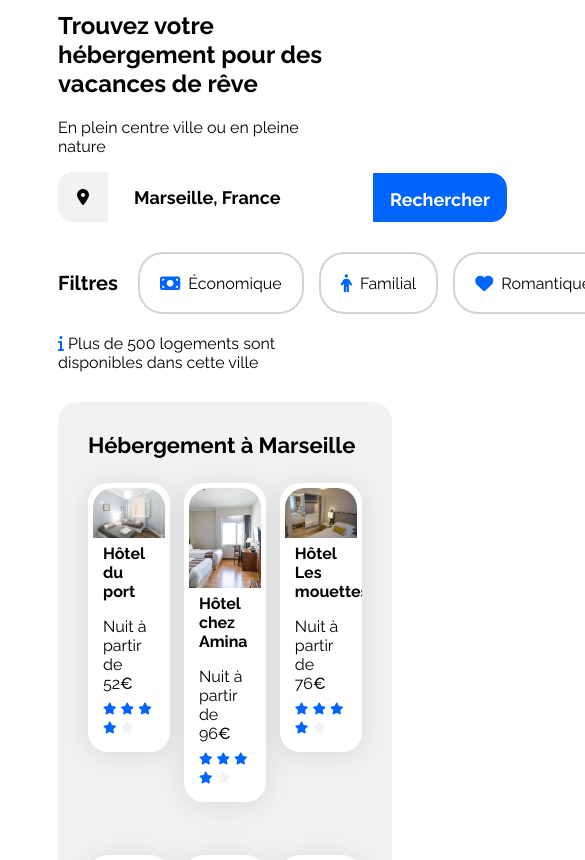
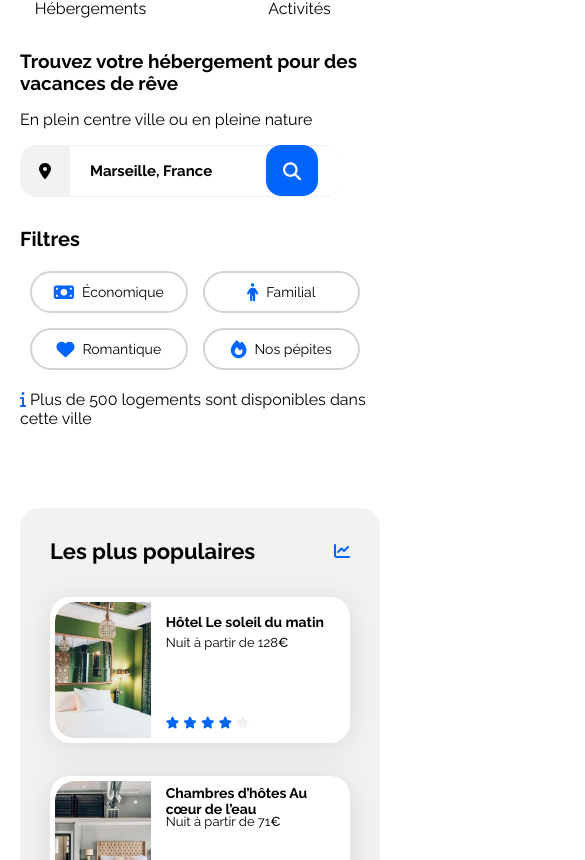
Before and after one commit to DorianSeb/Booki, a plain HTML site: page index.html in a window 390 px wide. Shown: the part 100-960 px from the top of the page, 585 px wide, since content can reach past the window. Drawn offline with Linux system fonts and the light colour scheme.

Commit message:
Version smartphone en cours

```diff
--- a/css/style.css
+++ b/css/style.css
@@ -72,12 +72,14 @@ nav a:hover {
 /********************* FORMULAIRE/RECHERCHE *********************/
 
 form {
-    width: 377px;
+    width: 320px;
     height: 50px;
     display: flex;
     align-items: center;
-    gap: 24px;
-    border-top: 5px black;
+    border-top: solid 1px #F2F2F2 !important;
+    border-bottom: solid 1px #F2F2F2 !important;
+    border-radius: 15px;
+
 }
 
 /***** Background logo *****/
@@ -101,8 +103,41 @@ label {
     color: black !important;
     /* Change la couleur du texte tapé en noir */
     font-size: 16px;
+    padding-left: 20px;
 }
 
+form button {
+    width: auto;
+    height: 51px;
+    padding: 15px 16px;
+    /* haut/bas gauche/droite */
+    gap: 10px;
+    background-color: #0065FC;
+    border: 1px solid #0065FC;
+    border-radius: 0 15px 15px 0;
+    font-family: 'Raleway', sans-serif;
+    font-weight: 700;
+    font-size: 18px;
+    text-align: center;
+    color: #ffffff;
+}
+.search-button .fa-solid.fa-magnifying-glass {
+    display: none;
+  }
+  form .destination-text {
+    border-left: none;
+    border-right: none;
+    border-top: 1px;
+    color: #F2F2F2;
+    border-bottom: 1px;
+    color: #F2F2F2;
+    font-family: 'raleway', sans-serif;
+    font-size: 18px;
+    font-weight: 700;
+}
+input::placeholder {
+    color: black;
+}
 /******************** FILTRES ********************/
 
 /***** Style global******/
@@ -160,43 +195,6 @@ label {
     border-color: #d3d3d3;
     /* Bordure grise par défaut */
 }
-
-
-form .destination-text {
-    border-left: none;
-    border-right: none;
-    border-top: 1px;
-    color: #F2F2F2;
-    border-bottom: 1px;
-    color: #F2F2F2;
-    font-family: 'raleway', sans-serif;
-    font-size: 18px;
-    font-weight: 700;
-
-
-}
-
-input::placeholder {
-    color: black;
-}
-
-form button {
-    width: auto;
-    height: 49px;
-    padding: 15px 16px;
-    /* haut/bas gauche/droite */
-    gap: 10px;
-    background-color: #0065FC;
-    border: 1px solid #0065FC;
-    border-radius: 0 15px 15px 0;
-    font-family: 'Raleway', sans-serif;
-    font-weight: 700;
-    font-size: 18px;
-    line-height: 21.13px;
-    text-align: center;
-    color: #ffffff;
-}
-
 /****************** CARDS *******************/
 
 .section-title {
@@ -388,6 +386,7 @@ footer .column ul li a {
 @media (max-width: 1024px) {
     .hebergements-and-populaires {
         flex-direction: column;
+        margin-right: 50px;
     }
 
     .hebergements {
@@ -416,9 +415,118 @@ footer .column ul li a {
     .populaires-cards .card-subtitle {
         font-size: 13px;
     }
+    .activites {
+        justify-content: center;
+    }
+    .activites-cards {
+        grid-template-columns: repeat(4, minmax(29px, 1fr));
+    }
+    .activites img {
+        max-height: 200px;
+        min-height: 200px;
+    }
+    article .card {
+        max-height: 265.5px;
+    }
+
+    .card-title {
+    display: flex;
+    align-items: center;
+    height: 19.5px;
+}
 }
 
 /* Small devices (phones, less than 768px) */
-@media (max-width: 767.98px) {
-    /* ... */
+@media (max-width: 768px) {
+   body {
+    margin: 0px;
+   }
+   .main-container {
+    margin: 0px;
+    padding: 0 20px;
+
+   }
+    header {
+        flex-direction: column; /* j'ai vu que quelauun avait fait block je ne sais pas si c'est bien ?*/
+    }
+    .logo {
+        margin: auto; /* ici je ne comprends pas pourquoi c'est la seule solution pour centrer. j'ai vraiment trouvé par hasard. Pourquoi on utilises pas un center ? */
+    }
+    nav a:hover {
+        color:#0065FC;
+        border-bottom: solid #0065FC 10px; /* ne s'affiche pas je ne comprends pas*/
+        padding-bottom: 22px;
+    }
+    nav {
+        flex-direction: column;
+        align-items: center;
+    }
+    nav ul {
+        display: flex;
+        justify-content: center;
+        padding: 0px;
+    }
+    nav ul li {
+        width: 50%;
+        gap: 0px;
+        text-align: center;
+        font-size: 16px;
+    }
+    h1 {
+        font-size: 19px;
+        weight: 335px;
+    }
+    .form button {
+        border-radius: 15px;
+    }
+    p {
+        font-size: 16px;
+    }
+    #destination {
+        font-size: 15px;
+        }
+    button {
+        justify-content: center; /* Centre le contenu (icône) */
+        gap: 0; /* Supprime l'espace pour l'icône seule */
+    }
+    .form button span {
+        display: none;
+    }
+    .search-button .fa-solid.fa-magnifying-glass {
+        display: inline;
+        color: white;
+      }
+    .search-button i {
+        margin: 0; /* Ajuste les marges autour de l'icône */
+    }
+    .search-bar .form button .fa-search {
+        display: block;
+    }
+    .filters-title {
+        display: flex;
+        flex-direction: column;
+        align-items: flex-start;
+    }
+    .filter-buttons {
+        display: flex;
+        flex-wrap: wrap;
+        justify-content: center;
+    }
+    .filter-buttons .filter-btn {
+        width: 45%;
+        font-size: 14px;
+    }
+    .hebergements-and-populaires {
+        flex-direction: column-reverse;
+    }
+    .populaires-cards {
+        flex-direction: column;
+    }
+    .populaires-cards a {
+        width: 100%;
+    }
+
+
+
+
 }
--- a/index.html
+++ b/index.html
@@ -19,7 +19,8 @@
 
         <header>
             <a href="index.html" class="logo">
-                <img src="images/logo/booki.png" alt="Logo Booki">
+                <img src="images/logo/booki.png" alt="Logo Booki"/>
+            </a>
             <nav>
                 <ul>
                     <li><a href="#hebergements">Hébergements</a></li>
@@ -39,7 +40,10 @@
                         <i class="fa-solid fa-location-dot"></i>
                     </label>
                     <input type="text" class="destination-text" id="destination" name="destination" placeholder="Marseille, France" required>
-                    <button type="submit" class="search-button">Rechercher</button>
+                    <button type="submit" class="search-button">
+                        <span>Rechercher</span>
+                        <i class="fa-solid fa-magnifying-glass" alt="Icone de loupe"></i>
+                    </button>
                 </form>
 
                 <section class="filters-section">
@@ -291,25 +295,25 @@
                     <a href="#">
                         <article class="card">
                             <img src="./images/activites/reno-laithienne.jpg" alt="image du Vieux-Port de Marseille">
-                            <h3>Vieux-Port</h3>
+                            <h3 class="card-title">Vieux-Port</h3>
                         </article>
                     </a>
                     <a href="#">
                         <article class="card">
                             <img src="./images/activites/paul-hermann.jpg" alt="image du Fort de Pomègue">
-                            <h3>Fort de Pomègues</h3>
+                            <h3 class="card-title">Fort de Pomègues</h3>
                         </article>
                     </a>
                     <a href="#">
                         <article class="card">
                             <img src="./images/activites/kilyan-sockalingum.jpg" alt="image du Parc national des Calanques">
-                            <h3>Parc national des Calanques</h3>
+                            <h3 class="card-title">Parc national des Calanques</h3>
                         </article>
                     </a>
                     <a href="#">
                         <article class="card">
                             <img src="./images/activites/florian-wehde.jpg" alt="image de Nôtre-Dame-De-La-Garde">
-                            <h3>Nôtre-Dame-De-La-Garde</h3>
+                            <h3 class="card-title">Nôtre-Dame-De-La-Garde</h3>
                         </article>
                     </a>
                 </div>
@@ -317,7 +321,7 @@
         </main>
         <footer>
             <div class="column">
-                <h2>A propos</h2>
+                <h3>A propos</h3>
                 <ul>
                     <li>
                         <a href="#">Fonctionnement du site</a>
@@ -331,7 +335,7 @@
                 </ul>
             </div>
             <div class="column">
-                <h2>Nos hébergements</h2>
+                <h3>Nos hébergements</h3>
                 <ul>
                     <li>
                         <a href="#">Charte qualité</a>
@@ -342,7 +346,7 @@
                 </ul>
             </div>
             <div class="column">
-                <h2>Assistance</h2>
+                <h3>Assistance</h3>
                 <ul>
                     <li>
                         <a href="#">Centre d'aide</a>
```
Also changed, not shown: 1 other file.
